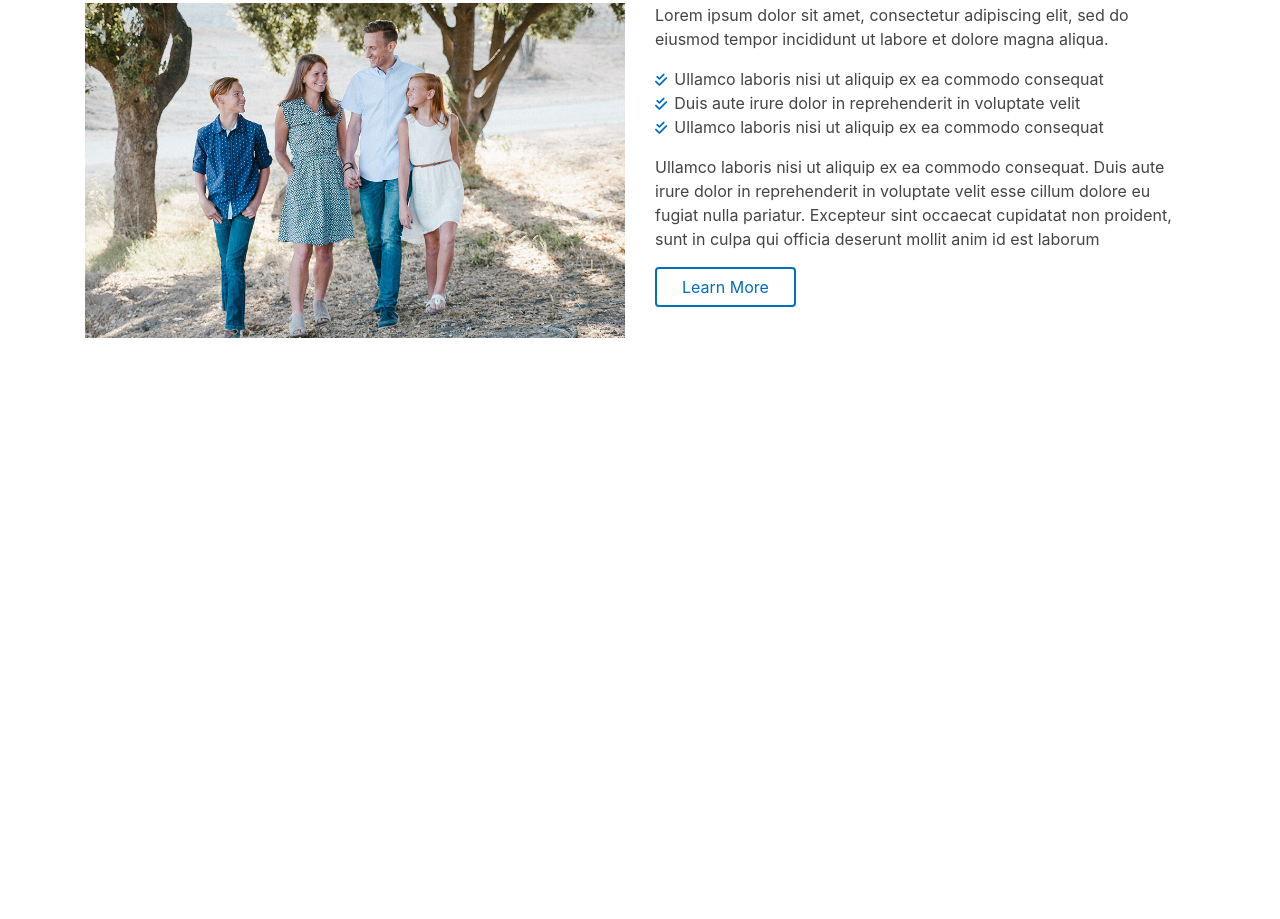
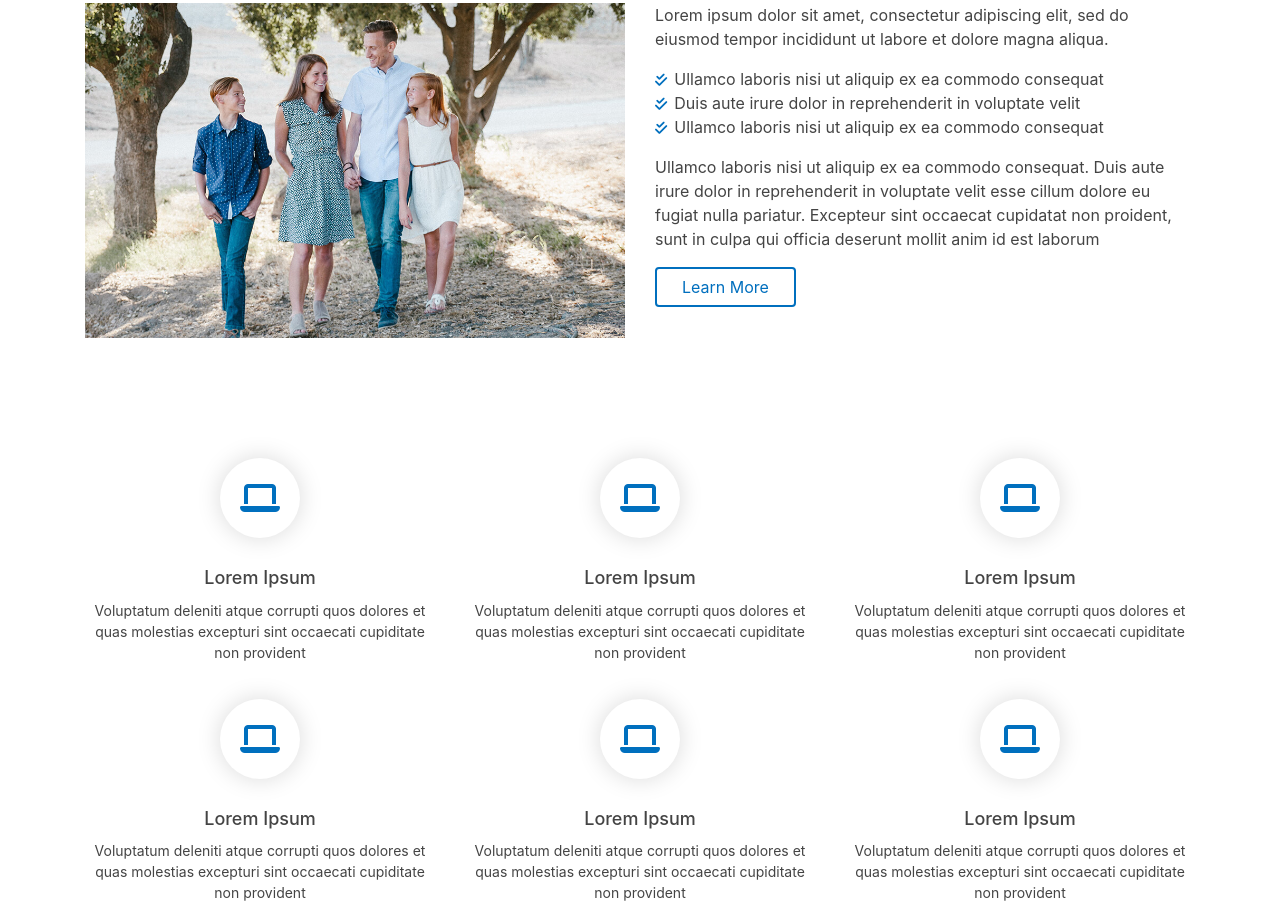
Before and after one commit to CavidH/ExamPractise22January2022Front, a plain HTML site: page Index.html in a window 1280 px wide. Shown: the part 747-1666 px from the top of the page. Before the commit the page ends 1085 px from the top, so only its background shows below. Drawn offline with nearby package versions, Linux system fonts and the light colour scheme.

Commit message:
features done :rocket:

```diff
--- a/Assets/Style/style.css
+++ b/Assets/Style/style.css
@@ -98,3 +98,48 @@
 
 
 /* about end */
+
+
+/* features */
+
+.feature-card {
+    text-align: center;
+    margin-top: 20px;
+}
+
+.icon {
+    display: inline-flex;
+    text-align: center;
+    justify-content: center;
+    align-items: center;
+    background-color: #fff;
+    margin-bottom: 20px;
+    height: 80px;
+    width: 80px;
+    border-radius: 50%;
+    box-shadow: 0px 0 25px rgb(0 0 0 / 15%);
+}
+
+.icon i {
+    font-size: 32px;
+    color: #006fbe;
+}
+
+#Features {
+    margin-top: 100px;
+}
+
+.feature-card a {
+    font-size: 18px;
+    color: #444444;
+    font-weight: 500;
+    text-decoration: none;
+}
+
+.feature-card p {
+    font-size: 14px;
+    color: #444444;
+}
+
+
+/* features end */
--- a/Index.html
+++ b/Index.html
@@ -97,7 +97,53 @@
         </Section>
         <section id="Features">
             <div class="container">
-                <div class="row"></div>
+                <div class="row">
+                    <div class="col-lg-4 feature-card">
+                        <div class="icon">
+                            <i class="fas fa-laptop"></i>
+                        </div>
+                        <h3><a href="#">Lorem Ipsum</a></h3>
+                        <p>Voluptatum deleniti atque corrupti quos dolores et quas molestias excepturi sint occaecati cupiditate non provident</p>
+                    </div>
+                    <div class="col-lg-4 feature-card">
+                        <div class="icon">
+                            <i class="fas fa-laptop"></i>
+                        </div>
+                        <h3><a href="#">Lorem Ipsum</a></h3>
+                        <p>Voluptatum deleniti atque corrupti quos dolores et quas molestias excepturi sint occaecati cupiditate non provident</p>
+                    </div>
+                    <div class="col-lg-4 feature-card">
+                        <div class="icon">
+                            <i class="fas fa-laptop"></i>
+                        </div>
+                        <h3><a href="#">Lorem Ipsum</a></h3>
+                        <p>Voluptatum deleniti atque corrupti quos dolores et quas molestias excepturi sint occaecati cupiditate non provident</p>
+                    </div>
+                    <div class="col-lg-4 feature-card">
+                        <div class="icon">
+                            <i class="fas fa-laptop"></i>
+                        </div>
+                        <h3><a href="#">Lorem Ipsum</a></h3>
+                        <p>Voluptatum deleniti atque corrupti quos dolores et quas molestias excepturi sint occaecati cupiditate non provident</p>
+                    </div>
+                    <div class="col-lg-4 feature-card">
+                        <div class="icon">
+                            <i class="fas fa-laptop"></i>
+                        </div>
+                        <h3><a href="#">Lorem Ipsum</a></h3>
+                        <p>Voluptatum deleniti atque corrupti quos dolores et quas molestias excepturi sint occaecati cupiditate non provident</p>
+                    </div>
+                    <div class="col-lg-4 feature-card">
+                        <div class="icon">
+                            <i class="fas fa-laptop"></i>
+                        </div>
+                        <h3><a href="#">Lorem Ipsum</a></h3>
+                        <p>Voluptatum deleniti atque corrupti quos dolores et quas molestias excepturi sint occaecati cupiditate non provident</p>
+                    </div>
+                </div>
+
+
+            </div>
             </div>
         </section>
     </main>
```
